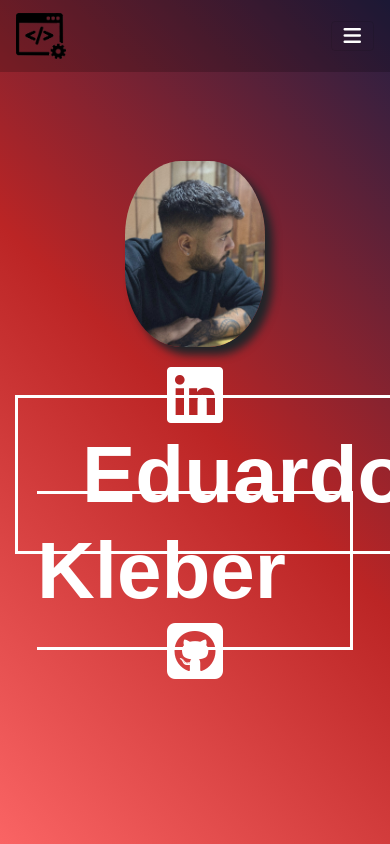
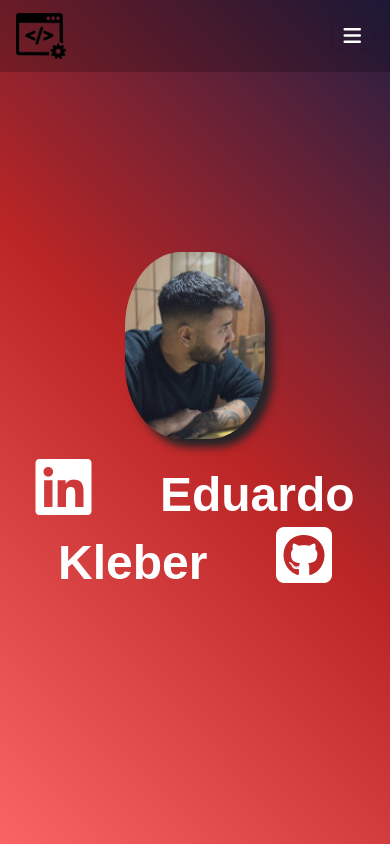
Before and after one commit to edukleber100/meu-portfolio, a plain HTML site: page index.html in a window 390 px wide. Drawn offline with nearby package versions, Linux system fonts and the light colour scheme; a web font is replaced by a local one.

Commit message:
responsividade para aparelhos menores

```diff
--- a/css/estilo.css
+++ b/css/estilo.css
@@ -188,3 +188,10 @@ footer p{
     font-size: 11px;
     color: white;
 }
+
+@media (max-width: 390px) {
+    .text {
+        font-size: 3em;
+        border: none;
+    }
+ }
```
